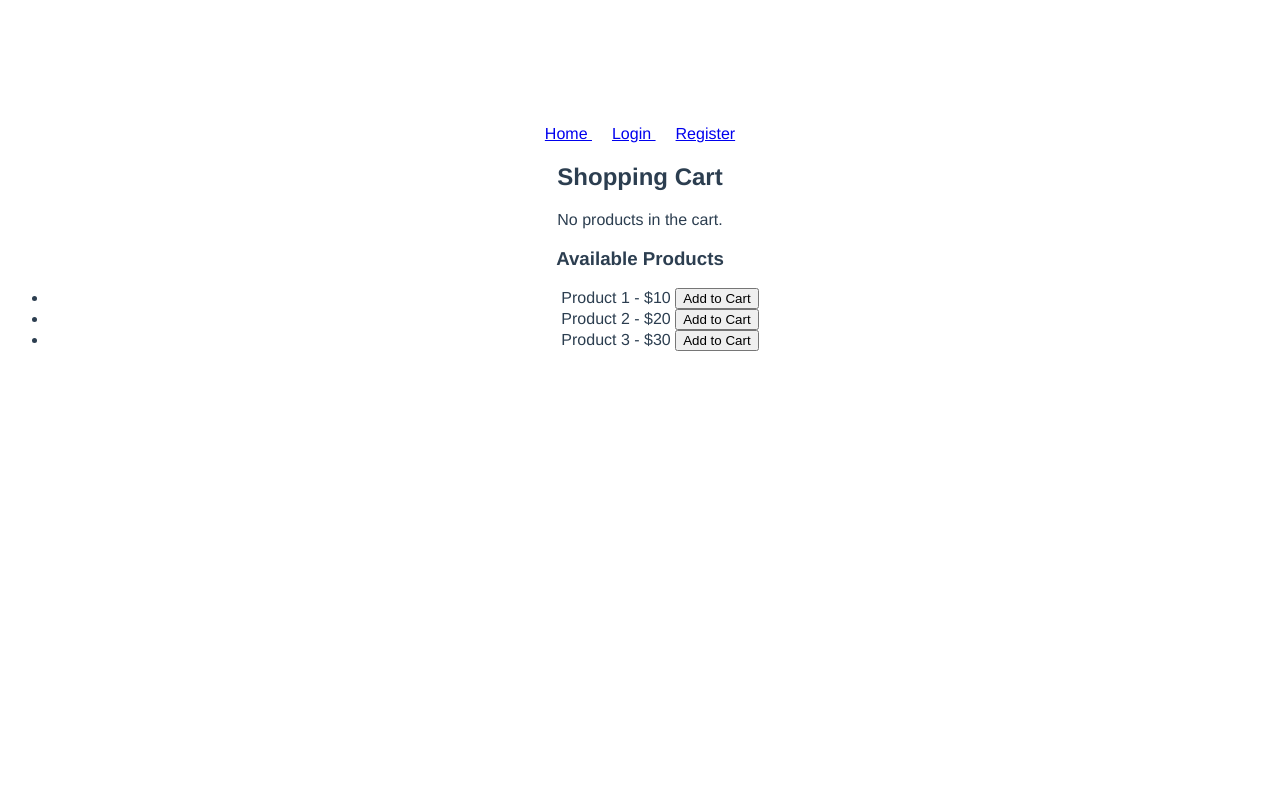
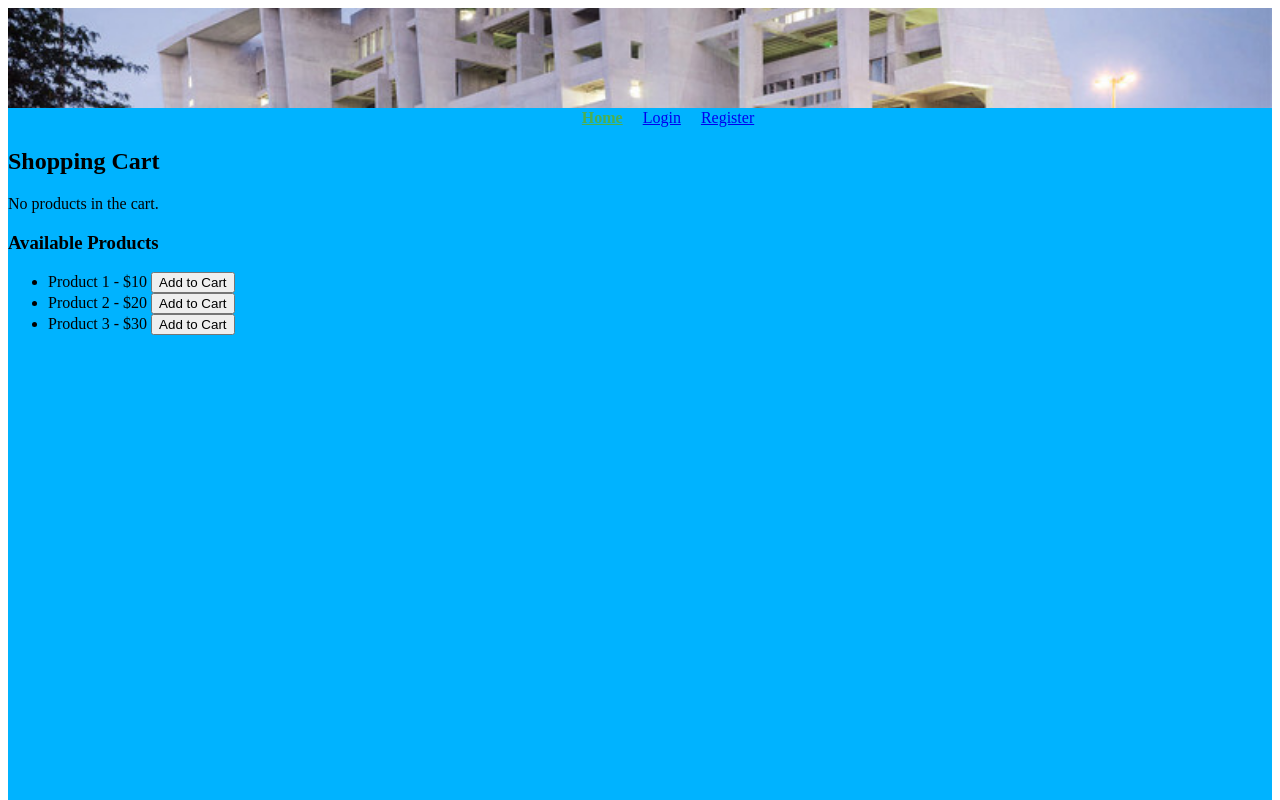
Before and after one commit to ValDLaw23/Lab11, a Vue app in the folder frontend/: page / in a window 1280 px wide. Shown: the top 800 px of the page. Built offline with nearby package versions, Linux system fonts and the light colour scheme.

Commit message:
Logo + remove

```diff
--- a/frontend/src/App.vue
+++ b/frontend/src/App.vue
@@ -13,24 +13,84 @@
 </template>
 
 <style>
-#app {
-  font-family: Avenir, Helvetica, Arial, sans-serif;
-  -webkit-font-smoothing: antialiased;
-  -moz-osx-font-smoothing: grayscale;
-  text-align: center;
-  color: #2c3e50;
+
+.title-box {
+  background-image: url('@/assets/logo_utec.jpg');
+  background-size: cover;
+  background-position: center;
+  background-repeat: no-repeat;
+  display: flex;
+  justify-content: center;
+  align-items: center;
+  height: 100px;
 }
 
-nav {
-  padding: 30px;
+.links {
+  display: flex;
+  justify-content: center;
+  align-items: center;
+  margin-left: 660px;
+  margin-right: 660px;
+  height: 20px;
+  border-radius: 8px;
+  background-color: #fffb00;
+  box-shadow: 0 2px 4px rgba(0, 0, 0, 0.1);
 }
 
-nav a {
-  font-weight: bold;
-  color: #2c3e50;
+.router-link {
+  margin: 100px;
 }
 
-nav a.router-link-exact-active {
-  color: #42b983;
+.router-link-active {
+  font-weight: bold;
 }
+
+.router-link-exact-active {
+  color: #4caf50;
+}
+
+.router-view {
+  margin-top: 20px;
+  padding: 20px;
+  background-color: #9103f6;
+  border-radius: 8px;
+  box-shadow: 0 2px 4px rgba(0, 0, 0, 0.1);
+  transition: opacity 0.3s ease;
+}
+
+.fadeIn {
+  opacity: 0;
+  transform: translateY(-20px);
+  transition: opacity 1s ease, transform 1s ease;
+}
+
+.fadeIn.show {
+  opacity: 1;
+  transform: translateY(0);
+}
+
+.router-view-enter-active,
+.router-view-leave-active {
+  opacity: 0;
+}
+
+.router-view-enter,
+.router-view-leave-to {
+  opacity: 1;
+}
+
+.app {
+  height: 1000px;
+  background-color: rgb(0, 179, 255);
+}
+
+@keyframes bannerAnimation {
+  0% {
+    transform: translateY(-10px);
+  }
+  100% {
+    transform: translateY(10px);
+  }
+}
+
 </style>
```
Also changed, not shown: frontend/src/views/HomeView.vue (deleted, +0 -20 lines), frontend/src/assets/logo.png (deleted), frontend/src/assets/logo_utec.jpg (added).
